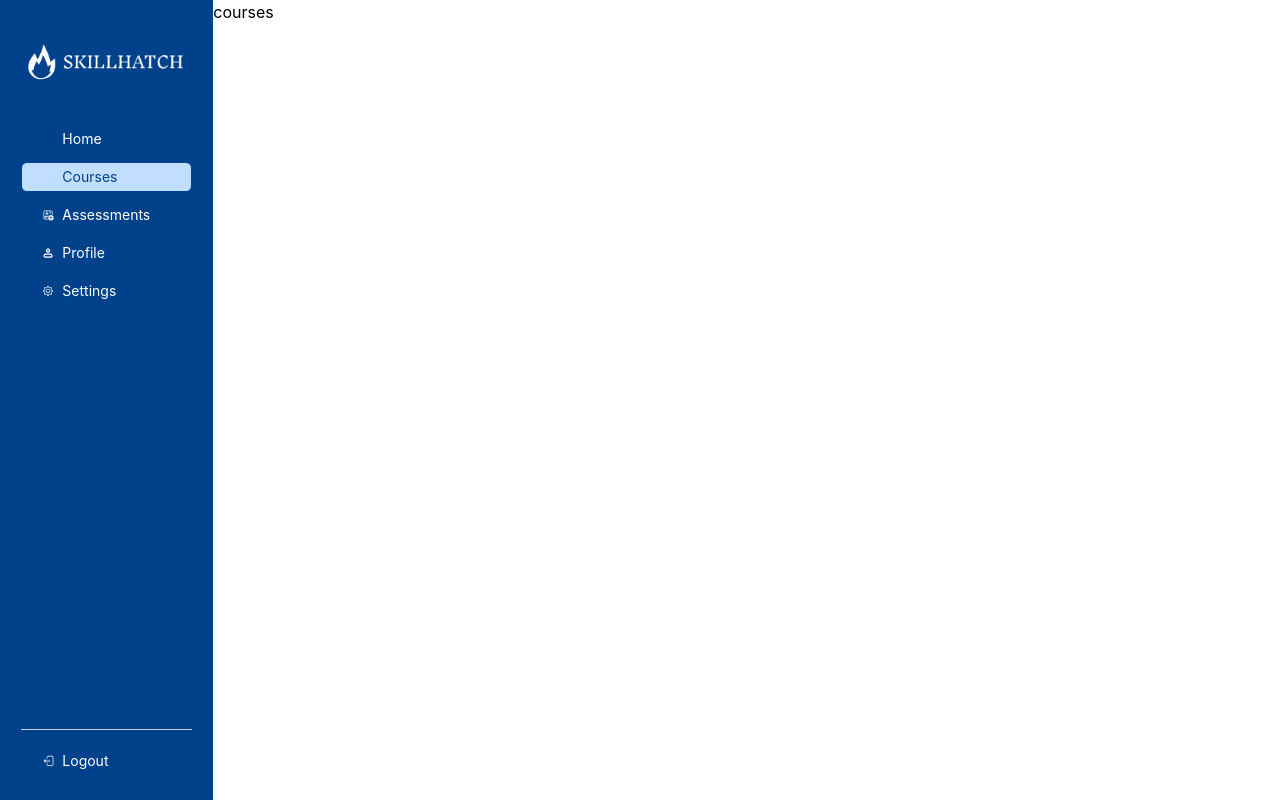
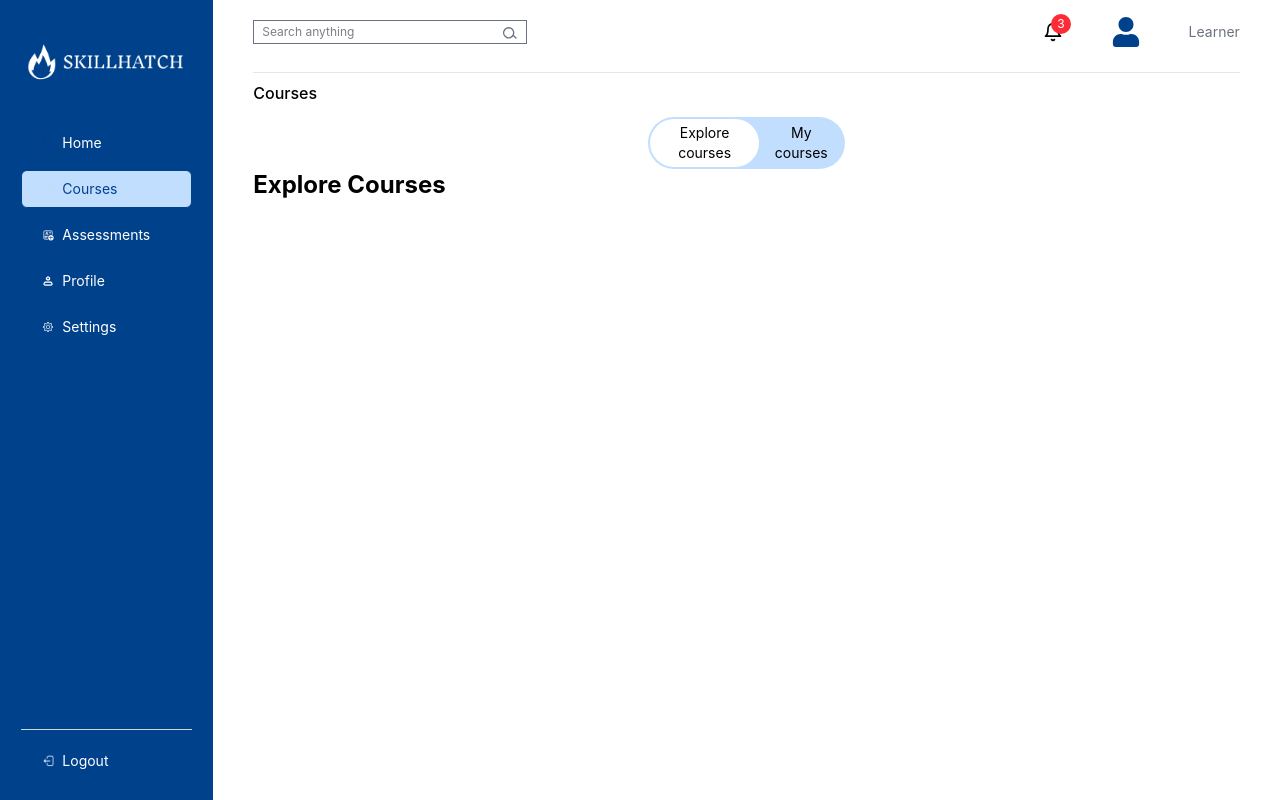
Before and after one commit to bbhawau/skill-hatch, a React (Create React App) app: page /dashboard in a window 1280 px wide. Both pictures are taken after a click on the button "Courses". Built offline with nearby package versions, Linux system fonts and the light colour scheme.

Commit message:
new file:   src/components/UserInfo.jsx 	new file:   src/pages/courses_page.js 	modified:   src/pages/dashboard.js 	modified:   src/pages/home.js

```diff
--- /dev/null
+++ b/src/components/UserInfo.jsx
@@ -0,0 +1,51 @@
+import { useContext } from "react";
+import { AuthContext } from "../App";
+import { FaUser } from "react-icons/fa";
+import { FiBell } from "react-icons/fi";
+const UserInfo = ()=>{
+    const { userEmail } = useContext(AuthContext);
+    return(
+        <><div className="flex justify-between w-full  py-3">
+            {/* <!-- Search --> */}
+            <div class="flex justify-center items-center">
+                <div class="h-3/5 bg-white border-[1px] border-gray-500 px-2 flex items-center justify-between ">
+                    <input
+                        type="text"
+                        placeholder="Search anything"
+                        class="outline-none focus:outline-none focus:ring-0 text-xs w-60" />
+                    <svg
+                        xmlns="http://www.w3.org/2000/svg"
+                        class="h-4 w-4 text-gray-500"
+                        fill="none"
+                        viewBox="0 0 24 24"
+                        stroke="currentColor"
+                    >
+                        <path
+                            stroke-linecap="round"
+                            stroke-linejoin="round"
+                            stroke-width="2"
+                            d="M21 21l-4.35-4.35m0 0A7.5 7.5 0 103 10.5a7.5 7.5 0 0013.65 6.15z" />
+                    </svg>
+                </div>
+            </div>
+            {/* user info */}
+            <div className="flex w-1/5 items-center justify-between">
+                <button className="relative">
+                    <FiBell className="text-xl" />
+                    {/* notification badge */}
+                    <span className="absolute -top-2 -right-2 bg-red-500 text-white text-xs px-1.5 py-0.5 rounded-full">
+                        3
+                    </span>
+                </button>
+                <div className="w-10 h-10 flex items-center justify-center rounded-full bg-white ">
+                    <FaUser className="text-[#00418c] text-3xl" />
+                </div>
+                <div className="flex flex-col">
+                    <p className="text-sm">{userEmail}</p>
+                    <p className="text-sm text-gray-500">Learner</p>
+                </div>
+            </div>
+        </div><hr className="border-t border-gray-200 my-2" /></>
+    )
+}
+export default UserInfo;
--- /dev/null
+++ b/src/pages/courses_page.js
@@ -0,0 +1,40 @@
+import { useState } from "react";
+import UserInfo from "../components/UserInfo";
+
+const CoursesPage = () => {
+    const [activeScreen, setActiveScreen] = useState("explore");
+
+    const renderContent = () => {
+        switch (activeScreen) {
+            case "explore":
+                return <h1 className="text-2xl font-bold">Explore Courses</h1>;
+            case "other":
+                return <h1 className="text-2xl font-bold">Other Courses</h1>;
+        }
+    };
+    return (
+        <div className="flex flex-col w-full px-10">
+            <UserInfo />
+            <p className="font-medium mb-3">Courses</p>
+            <div className=" w-full place-items-center items-center">
+                <div className="flex bg-[#c2deff] rounded-full w-1/5 p-0.5 justify-between ">
+                    <button
+                        className={`px-2 py-1 rounded-full text-sm ${activeScreen === "explore" ? "bg-white text-black" : ""
+                            }`}
+                        onClick={() => setActiveScreen("explore")}
+                    >
+                        Explore courses
+                    </button>
+                    <button
+                        className={`px-2 py-1 rounded-full text-sm ${activeScreen === "other" ? "bg-white text-black" : ""
+                            }`}
+                        onClick={() => setActiveScreen("other")}
+                    >
+                        My courses
+                    </button>
+                </div></div>
+            <div>{renderContent()}</div>
+        </div>
+    );
+};
+export default CoursesPage;
--- a/src/pages/dashboard.js
+++ b/src/pages/dashboard.js
@@ -3,6 +3,7 @@ import Button from "../components/Button";
 import Home from "./home";
 import { AuthContext } from "../App";
 import { useNavigate } from "react-router-dom";
+import CoursesPage from "./courses_page";
 
 const Dashboard = () => {
   const [active, setActive] = useState("home");
@@ -14,7 +15,7 @@ const Dashboard = () => {
       case "home":
         return <Home />;
       case "courses":
-        return <h1>courses</h1>;
+        return <CoursesPage/>;
       case "assessments":
         return <h1>assessments</h1>;
       case "profile":
@@ -48,7 +49,7 @@ const Dashboard = () => {
               variant={active === item.key ? "lightblue" : "blue"} // highlight active
               icon={item.icon}
               text={item.label}
-              className=" w-full justify-start mb-2 "
+              className=" w-full justify-start mb-2 py-2 "
               onClick={() => setActive(item.key)}
             />
           ))}
--- a/src/pages/home.js
+++ b/src/pages/home.js
@@ -1,56 +1,10 @@
-import { useContext } from "react";
-import { AuthContext } from "../App";
-import { FaUser } from "react-icons/fa";
-import { FiBell } from "react-icons/fi";
 import Button from "../components/Button";
+import UserInfo from "../components/UserInfo";
 const Home = () => {
-    const { userEmail } = useContext(AuthContext);
+
     return (
         <div className="flex flex-col w-full px-10">
-            <div className="flex justify-between w-full  py-3">
-                {/* <!-- Search --> */}
-                <div class="flex justify-center items-center">
-                    <div class="h-3/5 bg-white border-[1px] border-gray-500 px-2 flex items-center justify-between ">
-                        <input
-                            type="text"
-                            placeholder="Search anything"
-                            class="outline-none focus:outline-none focus:ring-0 text-xs w-60"
-                        />
-                        <svg
-                            xmlns="http://www.w3.org/2000/svg"
-                            class="h-4 w-4 text-gray-500"
-                            fill="none"
-                            viewBox="0 0 24 24"
-                            stroke="currentColor"
-                        >
-                            <path
-                                stroke-linecap="round"
-                                stroke-linejoin="round"
-                                stroke-width="2"
-                                d="M21 21l-4.35-4.35m0 0A7.5 7.5 0 103 10.5a7.5 7.5 0 0013.65 6.15z"
-                            />
-                        </svg>
-                    </div>
-                </div>
-                {/* user info */}
-                <div className="flex w-1/5 items-center justify-between">
-                    <button className="relative">
-                        <FiBell className="text-xl" />
-                        {/* notification badge */}
-                        <span className="absolute -top-2 -right-2 bg-red-500 text-white text-xs px-1.5 py-0.5 rounded-full">
-                            3
-                        </span>
-                    </button>
-                    <div className="w-10 h-10 flex items-center justify-center rounded-full bg-white ">
-                        <FaUser className="text-[#00418c] text-3xl" />
-                    </div>
-                    <div className="flex flex-col">
-                        <p className="text-sm">{userEmail}</p>
-                        <p className="text-sm text-gray-500">Learner</p>
-                    </div>
-                </div>
-            </div>
-            <hr className="border-t border-gray-200 my-2" />
+            <UserInfo/>
 
             <p className="font-medium mb-3">Dashboard Overview</p>
             <div className=" grid grid-cols-4 gap-8">
```
